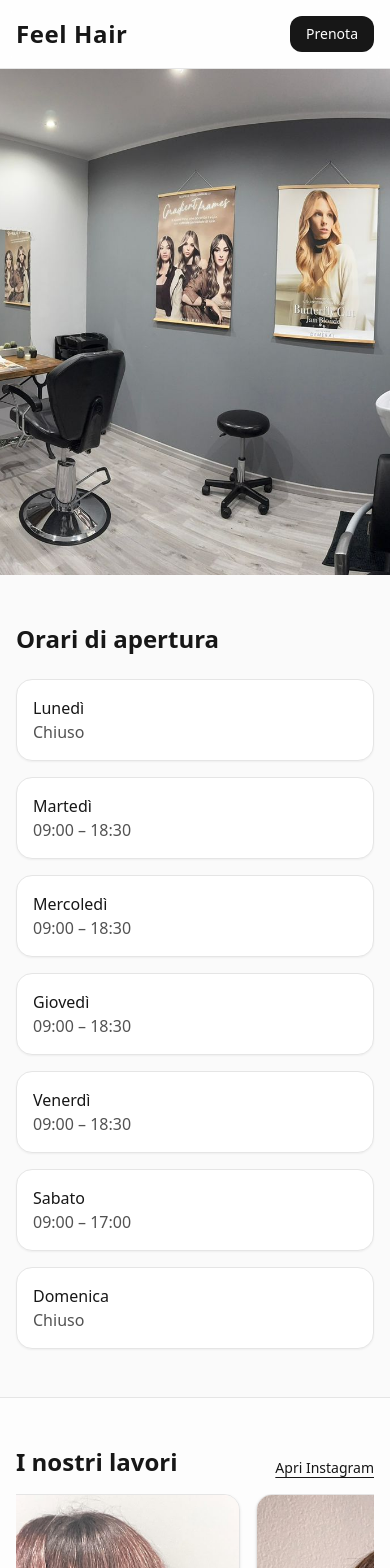
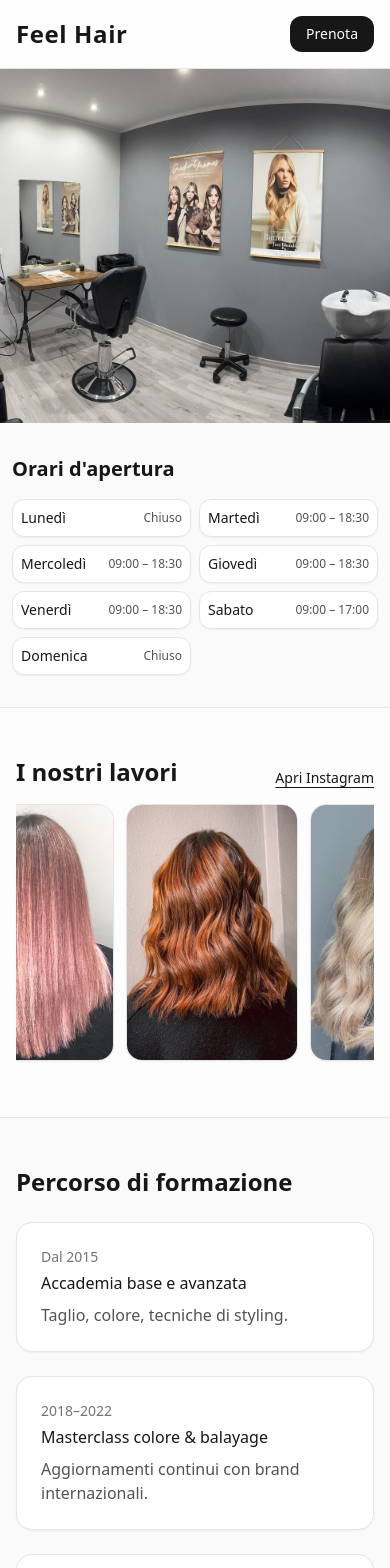
Before and after one commit to SudatiSimone/imfil-website, a Next.js app: page / in a window 390 px wide. Shown: the top 1568 px of the page. Built offline with nearby package versions, Linux system fonts and the light colour scheme.

Commit message:
fix mobile app section dimension

```diff
--- a/app/page.js
+++ b/app/page.js
@@ -98,22 +98,32 @@ export default function Page() {
         <img
           src="/salone.jpeg"
           alt="Interno del salone Feel Hair"
-          className="w-full h-[60vh] sm:h-[70vh] object-cover"
+          className="w-full h-[42vh] sm:h-[55vh] lg:h-[70vh] object-cover object-center"
         />
       </section>
+      {/* Orari */}
+      <section id="orari" className="mx-auto max-w-6xl px-3 py-8 md:px-4 md:py-12">
+        <h2 className="text-xl md:text-3xl font-semibold mb-4 md:mb-6">Orari d&apos;apertura</h2>
 
-      {/* Orari */}
-      <section id="orari" className="mx-auto max-w-6xl px-4 py-12">
-        <h2 className="text-2xl md:text-3xl font-semibold mb-6">Orari di apertura</h2>
-        <div className="grid grid-cols-1 sm:grid-cols-2 md:grid-cols-3 lg:grid-cols-4 gap-4">
+        {/* Mobile: 2 colonne compatte — Desktop/Tablet: identico a prima */}
+        <div className="grid grid-cols-2 sm:grid-cols-2 md:grid-cols-3 lg:grid-cols-4 gap-2 md:gap-4">
           {HOURS.map((h) => (
-            <div key={h.day} className="rounded-2xl border border-neutral-200 bg-white p-4 shadow-sm">
-              <div className="font-medium">{h.day}</div>
-              <div className="text-neutral-600">{h.time}</div>
+            <div
+              key={h.day}
+              className="rounded-xl md:rounded-2xl border border-neutral-200 bg-white p-2 md:p-4 shadow-sm"
+            >
+              {/* Mobile: giorno a sx, orario a dx su una riga — da md in su torna a colonna */}
+              <div className="flex items-center justify-between gap-2 md:block">
+                <div className="text-sm md:text-base font-medium">{h.day}</div>
+                <div className="text-xs md:text-sm text-neutral-600 md:mt-1 whitespace-nowrap">
+                  {h.time}
+                </div>
+              </div>
             </div>
           ))}
         </div>
       </section>
+
 
       {/* Lavori – GRIGLIA 4x, card uguali più compatte */}
       <section id="lavori" className="bg-white/70 border-y border-neutral-200">
@@ -125,21 +135,26 @@ export default function Page() {
 
           <div
             ref={trackRef}
-            className="flex gap-4 overflow-x-auto scroll-smooth snap-x snap-mandatory pb-2"
+            className="flex gap-3 overflow-x-auto scroll-smooth snap-x snap-mandatory pb-2 [-ms-overflow-style:none] [scrollbar-width:none]"
           >
+            {/* nasconde la scrollbar su iOS/Android */}
+            <style jsx>{`
+              div::-webkit-scrollbar { display: none; }
+            `}</style>
+
             {WORKS.map((src, i) => (
-              <div key={i} className="work-card snap-start min-w-[90%] sm:min-w-[50%] lg:min-w-[33%]">
-                <div className="rounded-2xl overflow-hidden border border-neutral-200 bg-white shadow">
-                  <img
-                    src={src}
-                    alt={`Lavoro ${i + 1}`}
-                    className="w-full aspect-[2/3] object-cover"
-                    loading="lazy"
-                  />
+              <div
+                key={i}
+                className="work-card snap-start min-w-[48%] sm:min-w-[32%] lg:min-w-[24%]"
+                aria-label={`Lavoro ${i + 1}`}
+              >
+                <div className="rounded-2xl overflow-hidden border border-neutral-200 bg-white shadow-sm">
+                  <img src={src} alt={`Lavoro ${i + 1}`} className="w-full aspect-[2/3] object-cover" loading="lazy" />
                 </div>
               </div>
             ))}
           </div>
+
         </div>
       </section>
 
```
